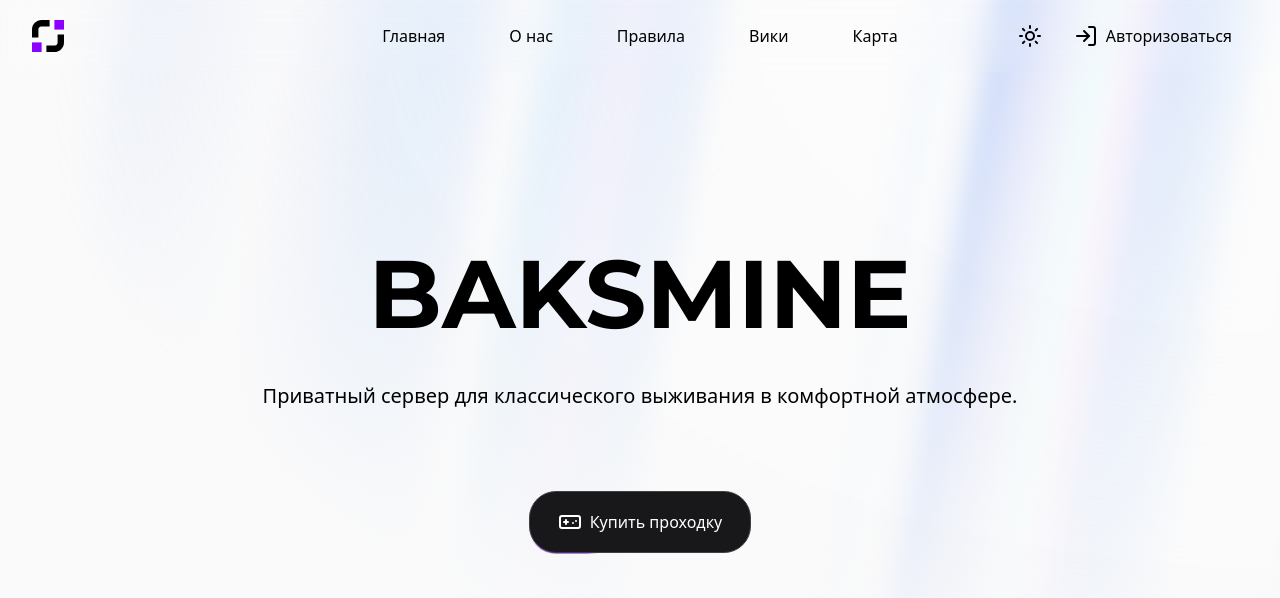
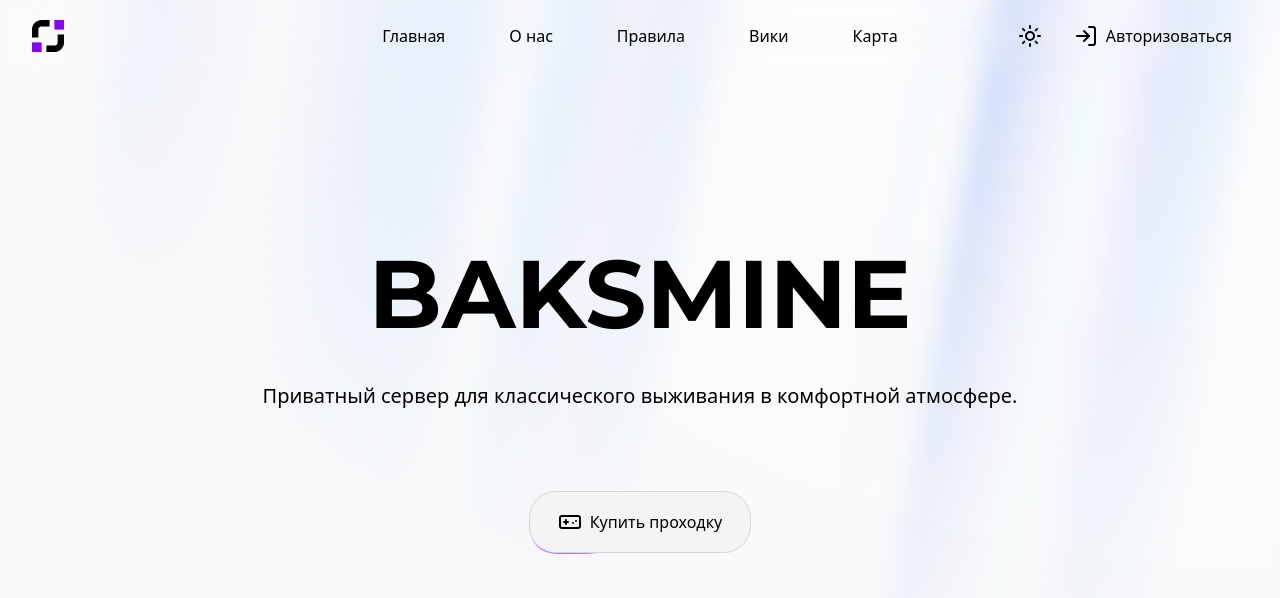
Before and after one commit to ShotMeow/baksmine, a Next.js app: page / in a window 1280 px wide. Shown: the top 598 px of the page. Built offline with nearby package versions, Linux system fonts and the light colour scheme.

Commit message:
Fixed: home page button light theme

```diff
--- a/src/features/theme/components/MovingBorder.tsx
+++ b/src/features/theme/components/MovingBorder.tsx
@@ -24,7 +24,6 @@ export function Button({
   borderClassName?: string;
   duration?: number;
   className?: string;
-  [key: string]: any;
 }) {
   return (
     <motion.button
@@ -56,7 +55,7 @@ export function Button({
 
       <div
         className={clsx(
-          "relative flex size-full items-center justify-center gap-2 border border-zinc-700 bg-zinc-900 text-base font-medium text-white antialiased backdrop-blur-xl",
+          "relative flex size-full items-center justify-center gap-2 border border-zinc-300 bg-zinc-100 text-base font-medium antialiased backdrop-blur-xl dark:border-zinc-700 dark:bg-zinc-900 dark:text-white",
           className,
         )}
         style={{
@@ -80,7 +79,6 @@ export const MovingBorder = ({
   duration?: number;
   rx?: string;
   ry?: string;
-  [key: string]: any;
 }) => {
   const pathRef = useRef<any>();
   const progress = useMotionValue<number>(0);
```
